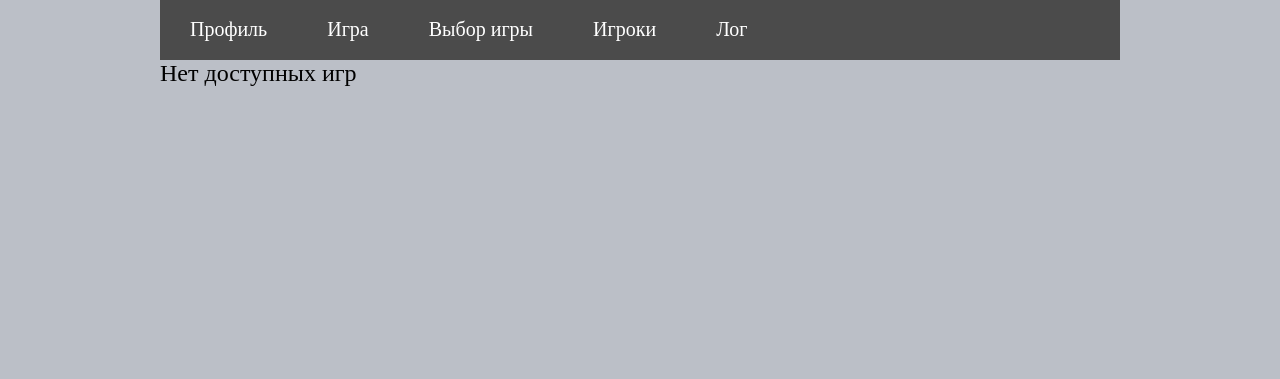
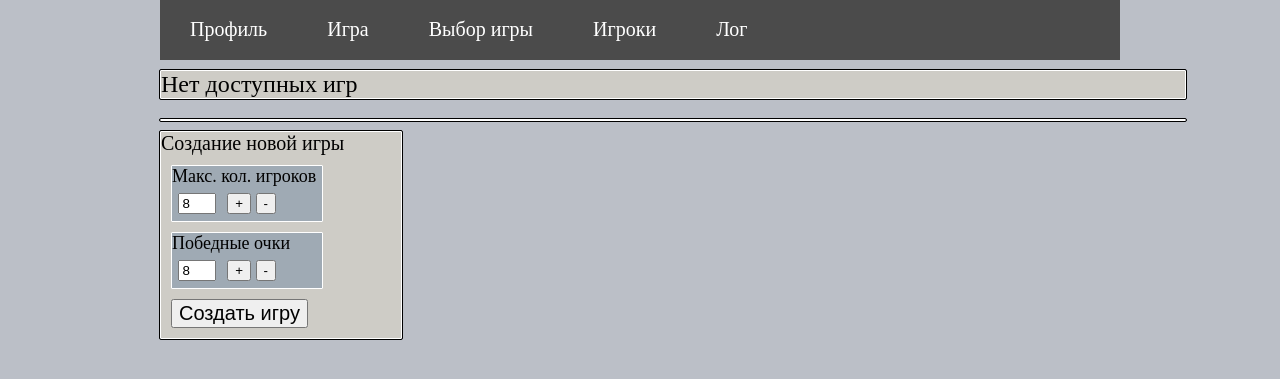
Before and after one commit to AllainDM/antic_trader, a Flask app: page /choose-game in a window 1280 px wide. Shown: the top 379 px of the page. Run offline with Flask 3, Linux system fonts and the light colour scheme; a user stored in the database is signed in; a database or web service that is not in the repository returns one stand-in record (values such as "Sample title"); data that the repository does not hold is empty; some libraries are stand-ins or nearby versions.

Commit message:
Содание новой игры пользователями

```diff
--- a/main.py
+++ b/main.py
@@ -369,9 +369,10 @@ def create_new_single_game():
         return ""
 
 
-@app.route("/create_new_game", methods=["POST"])  # Создать настроенную игру получив параметры с фронта
+# Админская версия создания партии
+@app.route("/create_new_game_admin", methods=["POST"])  # Создать настроенную игру получив параметры с фронта
 @login_required
-def create_new_game():
+def create_new_game_admin():
     # Создать вариант, где пользователь не админ, что перекидывало куда-нибудь в другое место
     if request.method == "POST":
         # global game_arr  # Зачем?
@@ -384,6 +385,28 @@ def create_new_game():
             print(f"Ответ от Python: Игра создалась")
             # return jsonify("Ответ от Python: Игра создалась")
             return jsonify(info_to_front)
+    else:
+        return ""
+
+
+@app.route("/create_new_game", methods=["POST"])  # Создать настроенную игру получив параметры с фронта
+@login_required
+def create_new_game():
+    if request.method == "POST":
+        # Соберем инфу о пользоветеле создавшем игру, его данные будут записаны под первой страной
+        player_id = int(current_user.get_id())
+        player_info = dbase.get_user(player_id)
+        post = request.get_json()
+        print(f"post: {post}")
+        print(f"player_info: {player_info}")
+        setting_for_create_game = [
+            {"maxPlayers": post["maxPlayers"]},    # post[0]
+            [{"playerId": player_info[0], "nameEng": player_info[6], "nameRus": player_info[6]}]
+        ]
+        print(f"setting_for_create_game {setting_for_create_game}")
+        info_to_front = create_game(setting_for_create_game)
+        print(f"Ответ от Python: Игра создалась")
+        return jsonify(info_to_front)
     else:
         return ""
 
@@ -403,6 +426,7 @@ def create_game(setting):  # Получаем только список игро
 
     # Создадим мир
     max_pl = setting[0]["maxPlayers"]
+    print(f"max_pl: {max_pl}")
     this_game = FirstWorld(game_arr[-1], date_now, max_pl)
 
     # Создадим папку игры и папку ходов если их не существует
@@ -419,6 +443,8 @@ def create_game(setting):  # Получаем только список игро
     # print(f"players_dynasty {players_dynasty}")
     num_id = 1
     for player in setting[1]:
+        print(f"setting[1]: {setting[1]}")
+        print(f"player: {player}")
         # this_game.create_dynasty(1, player[0], player[1], player[2], 10000)  # Золото пока не передается
         # TODO почему первый аргумент всегда 1, надо может делать +1 === num_id Добавить это?
         print(f"Проверка на добавление династии при создании игры")
--- a/static/css/styles.css
+++ b/static/css/styles.css
@@ -161,11 +161,21 @@ div.content {
     height: 280px;
 }
 .standart-window {
-    background: rgb(187, 183, 172); /* Цвет фона */
+    margin-top: 10px;
+
+    background: rgb(206, 204, 198); /* Цвет фона */
     /* width: 100%; */
     outline: 1px solid #000;
     border: 1px solid #fff;
     border-radius: 1px;
+}
+.window-set-new-game {
+    width: 150px;
+    margin-top: 10px;
+    font-size: 18px;
+    background-color: rgb(159, 170, 180);
+    border-radius: 1px;
+    border: 1px solid #fff;
 }
 .dashboard-stat{
     /* flex-wrap: nowrap; */
--- a/static/js/choose-game.js
+++ b/static/js/choose-game.js
@@ -4,6 +4,8 @@ console.log('Стрипт странички выбора игры успешн
 const chooseList = document.querySelector('.choose-list');
 // Для присоединения к новой игре
 const chooseNewGameList = document.querySelector('.choose-new-game');
+// Для создания новой игры
+const createNewGameList = document.querySelector('.create-new-game');
 
 // Запрос статуса для отображения выбора одной из своих игр
 function requestStatus() {
@@ -89,11 +91,11 @@ requestStatusForNewGame();
 function chooseNewGame(gamesList) {
     chooseNewGameList.innerHTML = `<div>Список доступных игр(Внимание, тут также игры в которых уже участвует игрок):</div>`;  // Добавим подсказку
     chooseNewGameList.innerHTML += `
-    <table class="table-new-games"border="1">
+    <table class="table-new-games" style="margin-top: 10px" border="1">
         <tr>
-            <td style="font-size: 18px">ИД</td>
-            <td style="font-size: 18px">Год</td>
-            <td style="font-size: 18px">Ход</td>
+            <td style="font-size: 18px; width: 45px;">ИД</td>
+            <td style="font-size: 18px; width: 45px;">Год</td>
+            <td style="font-size: 18px; width: 45px;">Ход</td>
             <td style="font-size: 16px;">Кол-во <br> игроков</td>
             <td rowspan=2 style="font-size: 16px">Макс.<br> игроков</td>
             <td style="font-size: 18px">Список игроков</td>
@@ -164,3 +166,64 @@ function setActiveGame(id){
     });
     req.send();
 };
+
+// Для создания новой игры
+const inputMaxPlayers = document.getElementById('max-players');
+const inputWinPoints = document.getElementById('win-points');
+const bntMaxPlayersPlus = document.getElementById('max-players-plus');
+const bntMaxPlayersMinus = document.getElementById('max-players-minus');
+const bntWinPointsPlus = document.getElementById('win-points-plus');
+const bntWinPointsMinus = document.getElementById('win-points-minus');
+const btnCreateNewGame = document.getElementById('create-new-game');
+
+bntMaxPlayersPlus.addEventListener('click', () => {
+    num = Number(inputMaxPlayers.value);
+    if (num < 8) {
+        inputMaxPlayers.value = num + 1;
+    };
+});
+
+bntMaxPlayersMinus.addEventListener('click', () => {
+    num = Number(inputMaxPlayers.value);
+    if (num > 1) {
+        inputMaxPlayers.value = num - 1;
+    };
+});
+
+bntWinPointsPlus.addEventListener('click', () => {
+    num = Number(inputWinPoints.value);
+    inputWinPoints.value = num + 1;
+});
+
+bntWinPointsMinus.addEventListener('click', () => {
+    num = Number(inputWinPoints.value);
+    if (num > 4) {
+        inputWinPoints.value = num - 1;
+    };
+});
+
+btnCreateNewGame.addEventListener('click', () => {
+    let post = {
+        maxPlayers: inputMaxPlayers.value,
+        winPoints: inputWinPoints.value
+    }
+    createNewGame(post);
+});
+
+function createNewGame(post) {
+    const request = new XMLHttpRequest();
+    request.open('POST', '/create_new_game');
+    request.setRequestHeader('Content-type', 'application/json; charset=utf-8');
+
+    console.log(JSON.stringify(post));
+    request.send(JSON.stringify(post));
+
+    request.addEventListener('load', () => {
+        // console.log(request.response)
+        console.log("Запрос на создание новой настроенной игры");
+        console.log("Запрос на создание новой настроенной игры");
+        // alert(request.response);
+        window.location.href = 'choose-game';
+    });
+
+};
--- a/static/js/create-game.js
+++ b/static/js/create-game.js
@@ -174,7 +174,7 @@ reqUsers();
 
 function createNewGame(post) {
     const request = new XMLHttpRequest();
-    request.open('POST', '/create_new_game');
+    request.open('POST', '/create_new_game_admin');
     request.setRequestHeader('Content-type', 'application/json; charset=utf-8');
 
     console.log(JSON.stringify(post));
--- a/templates/choose-game.html
+++ b/templates/choose-game.html
@@ -3,8 +3,8 @@
 {% block content %}
 {{ super() }}
 
-
-<div class="container">
+<!-- Выбор одной из своих партий -->
+<div class="container standart-window">
     <div class="choose-list"> <!-- Возможно лучше скрыть -->
         <div class="menu-buttons-choose" id="menu-buttons-choose">
            <!-- Для отображения кнопок выбора игры -->
@@ -13,7 +13,8 @@
     </div>
 </div>
 
-<div class="container" style="margin-top: 20px;">
+<!-- Присоединиться к новой партии -->
+<div class="container standart-window" style="margin-top: 20px;">
     <div class="choose-list choose-new-game"> <!-- Возможно лучше скрыть -->
         <!-- <div class="menu-buttons-choose" id="menu-buttons-choose"> -->
            <!-- Для отображения кнопок выбора игры -->
@@ -21,6 +22,44 @@
     </div>
 </div>
 
+<!-- Создать партию -->
+<div class="container standart-window" style="width: 25%;">
+    <div class="choose-list create-new-game">
+        <div class="menu-buttons-choose" id="menu-buttons-choose">
+            <div style="font-size: 20px; ">Создание новой игры</div>
+            <div style="margin: 10px;">
+                <div class="window-set-new-game">
+                    <div>
+                        <div>Макс. кол. игроков</div>
+                        <input id="max-players" style="width: 30px;" value="8" readonly>
+                        <button style="margin-left: auto" id="max-players-plus">+</button>
+                        <button style="margin-left: auto" id="max-players-minus">-</button>
+                    </div>
+                </div>
+                <div class="window-set-new-game">
+                    <div>
+                        <div>Победные очки</div>
+                        <input id="win-points" style="width: 30px;" value="8" readonly>
+                        <button style="margin-left: auto" id="win-points-plus">+</button>
+                        <button style="margin-left: auto" id="win-points-minus">-</button>
+                    </div>
+                </div>
+                <button style="margin-top: 10px; font-size: 20px;" id="create-new-game">Создать игру</button>
+            </div>
+            <!-- <table>    border="1"
+                <tr>
+                    <td>Макс. кол. игроков</tdr>
+                    <td>Победные очки</tdr>
+                </tr>
+                <tr>
+                    <td></td>
+                    <td><div>8</div><button>+</button><button>-</button></td>
+                </tr>
+           </table> -->
+        </div>
+    </div>
+</div>
+
     <script src="{{ url_for('static', filename='js/choose-game.js') }}"></script>
 
 {% endblock %}
```
Also changed, not shown: templates/log.html (+12 -4 lines).
